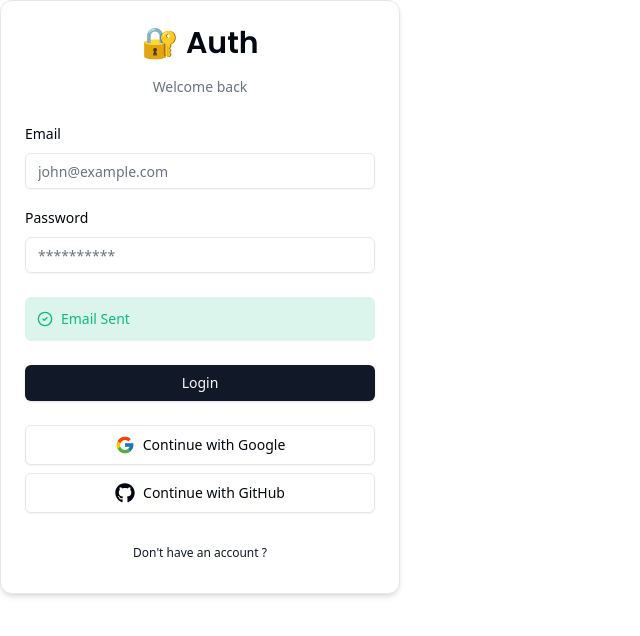
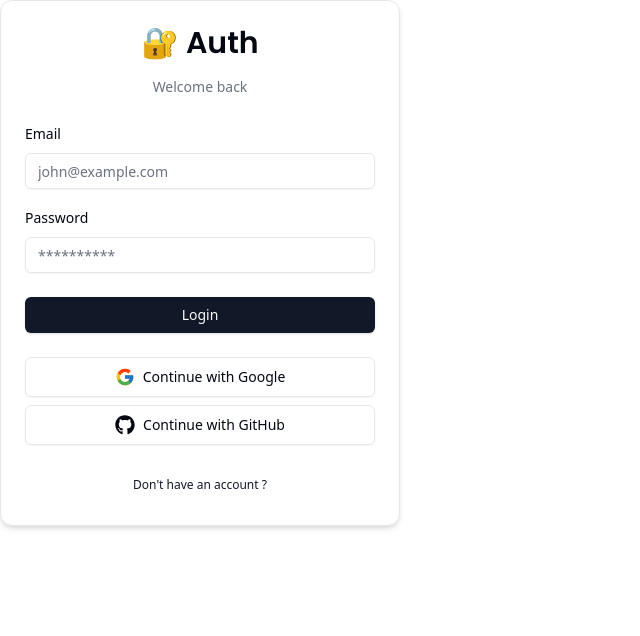
Before and after one commit to harsimran-d/learnly, a Next.js app: page /auth/login in a window 1280 px wide. Shown: the top 636 px of the page, without its empty margins (0-640 px from the left). Built offline with nearby package versions, Linux system fonts and the light colour scheme.

Commit message:
update login form
add usetransition, call action, set error and success response, use loader

```diff
--- a/src/components/auth/login-form.tsx
+++ b/src/components/auth/login-form.tsx
@@ -1,4 +1,5 @@
 "use client";
+import { useState, useTransition } from "react";
 import * as z from "zod";
 import { useForm } from "react-hook-form";
 import { zodResolver } from "@hookform/resolvers/zod";
@@ -16,8 +17,13 @@ import { CardWrapper } from "./card-wrapper";
 import { Button } from "../ui/button";
 import { FormError } from "../form-error";
 import { FormSuccess } from "../form-success";
+import { login } from "@/actions/login";
+import { LoadingSpinner } from "../ui/loading-spinner";
 
 export const LoginForm = () => {
+  const [error, setError] = useState("");
+  const [success, setSuccess] = useState("");
+  const [isPending, startTransition] = useTransition();
   const form = useForm<z.infer<typeof LoginSchema>>({
     resolver: zodResolver(LoginSchema),
     defaultValues: {
@@ -27,7 +33,17 @@ export const LoginForm = () => {
   });
 
   const onSubmit = (values: z.infer<typeof LoginSchema>) => {
-    console.log(values);
+    setError("");
+    setSuccess("");
+    startTransition(async () => {
+      const result = await login(values);
+      if (result.error) {
+        setError(result.error);
+      }
+      if (result.success) {
+        setSuccess(result.success);
+      }
+    });
   };
   return (
     <CardWrapper
@@ -48,6 +64,7 @@ export const LoginForm = () => {
                   <FormControl>
                     <Input
                       {...field}
+                      disabled={isPending}
                       placeholder="john@example.com"
                       type="email"
                     />
@@ -67,6 +84,7 @@ export const LoginForm = () => {
                       {...field}
                       placeholder="**********"
                       type="password"
+                      disabled={isPending}
                     />
                   </FormControl>
                   <FormMessage />
@@ -74,9 +92,18 @@ export const LoginForm = () => {
               )}
             />
           </div>
-          <FormError />
-          <FormSuccess message="Email Sent" />
-          <Button type="submit" className="w-full">
+          <FormError message={error} />
+          <FormSuccess message={success} />
+          <Button
+            type="submit"
+            className="relative flex w-full items-center justify-center"
+            disabled={isPending}
+          >
+            {isPending && (
+              <span className="absolute right-1/2 -translate-x-6">
+                <LoadingSpinner />
+              </span>
+            )}
             Login
           </Button>
         </form>
```
